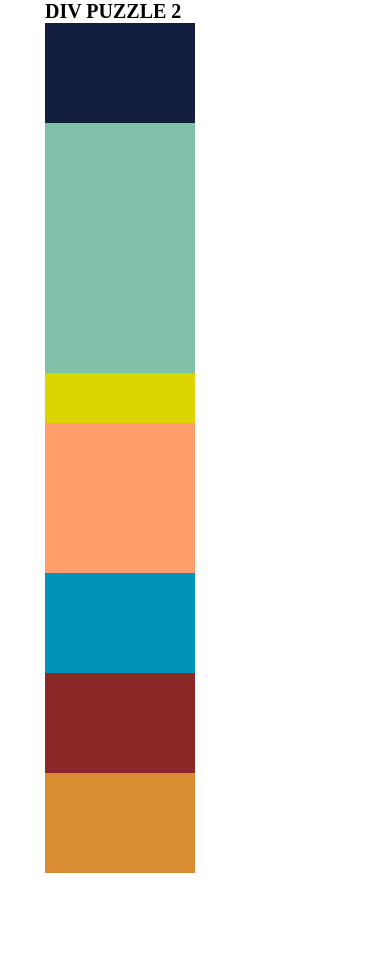
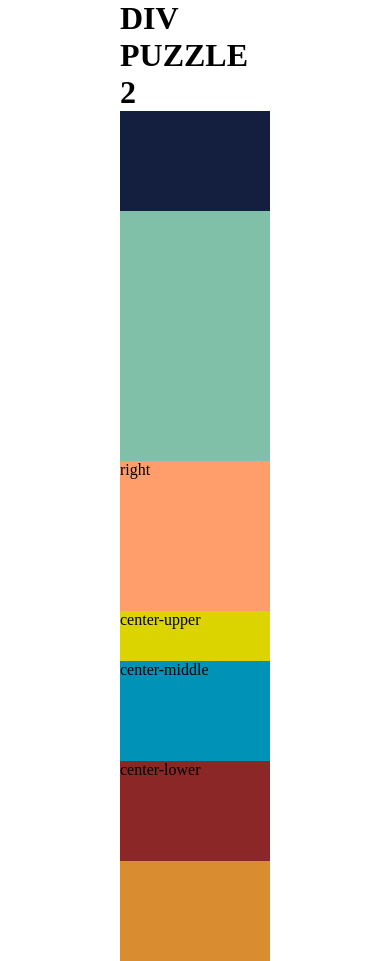
Before and after one commit to KodaiIto/curriculum, a PHP site: page /top2.html in a window 390 px wide. Before the commit the page ends 873 px from the top, so only its background shows below. Run offline with PHP 8.4, Linux system fonts and the light colour scheme.

Commit message:
Div Puzzle2

```diff
--- a/1-4/smartStyle2.css
+++ b/1-4/smartStyle2.css
@@ -1,64 +1,60 @@
 /* windowの横幅が最大767pxまでの場合に適用(タブレット用） */
 @media screen and (max-width: 767px) {
     #wrapper {
-        width: 300px;
-        margin: 0 auto;
-    }
-    .header {
         width: 300px;
     }
     .left {
         width: 100px;
     }
+
+    .center-right {
+        width: 200px;
+    }
+
     .center-upper {
+        width: 125px;
+    }
+    .center-middle {
         width: 125px;
     }
     .right {
         width: 75px;
     }
-    .center {
-        width: 125px;
-    }
     .center-lower {
         width: 200px;
-    }
-    .footer {
-        width: 300px;
     }
 }
 /* windowの横幅が最大479pxまでの場合に適用（スマホ用） */
 @media screen and (max-width: 479px) {
-    #wrappper {
+    #wrapper {
         width: 150px;
-        margin: 0 auto;
     }
+
     .h1 {
         font-size: 20px;
-    }
-    .header {
-        width: 150px;
     }
     .left {
         width: 150px;
         float: none;
     }
+
+    .center-right {
+        width: 150px;
+        height: 400px;
+        float: none;
+    }
+
     .center-upper {
         width: 150px;
-        float: none;
+    }
+    .center-middle {
+        width: 150px;
     }
     .right {
         width: 150px;
         float: none;
     }
-    .center {
-        width: 150px;
-        float: none;
-    }
     .center-lower {
-        width: 150px;
-        float: none;
-    }
-    .footer {
         width: 150px;
     }
 }
--- a/1-4/style2.css
+++ b/1-4/style2.css
@@ -11,9 +11,7 @@ body {
     display: block;
     clear: both;
 }
-
 .header {
-    width: 400px;
     height: 100px;
     background-color: #141f40;
 }
@@ -23,23 +21,32 @@ body {
     background-color: #80bfa8;
     float: left;
 }
+
+.center-right {
+    float: right;
+    width: 250px;
+    height: 250px;
+}
+
 .center-upper {
     width: 150px;
     height: 50px;
     background-color: #dbd400;
-    float: left;
+    /* float: left; */
 }
-.center {
+
+.center-middle {
     width: 150px;
     height: 100px;
     background-color: #0093b7;
-    float: right;
+    /* float: left; */
 }
+
 .center-lower {
     width: 250px;
     height: 100px;
     background-color: #8c2727;
-    float: right;
+    /* float: right; */
 }
 .right {
     width: 100px;
@@ -48,7 +55,6 @@ body {
     float: right;
 }
 .footer {
-    width: 400px;
     height: 100px;
     background-color: #d98d30
 }
--- a/1-4/top2.html
+++ b/1-4/top2.html
@@ -4,21 +4,22 @@
     <meta charset="UTF-8">
     <meta name="X-UA-Compatible" content="IE-edge">
     <meta name="viewport" content="width=device-width, initial-scale=1.0,minimum-scale=1.0,user-scalable=yes">
-    <title>Div Puzzle 2</title>
+    <title>DIV PUZZLE 2</title>
     <link rel="stylesheet" href="style2.css">
     <link rel="stylesheet" href="smartStyle2.css">
 </head>
 <body>
     <div id="wrapper">
-        <h1 class="h1">DIV PUZZLE 2</h1>
+        <h1>DIV PUZZLE 2</h1>
         <div class="header"></div>
-        <div class="clearfix">
-        <div class="left"></div>
-        <div class="center-upper"></div>
-        <div class="right"></div>
-        <div class="center"></div>
-        <div class="center-lower"></div>
-        <!-- <div class="right"></div> -->
+        <div class="contents clearfix">
+            <div class="left"></div>
+            <div class="center-right clearfix">
+                <div class="right">right</div>
+                <div class="center-upper">center-upper</div>
+                <div class="center-middle">center-middle</div>
+                <div class="center-lower">center-lower</div>
+            </div>
         </div>
         <div class="footer"></div>
     </div>
```
